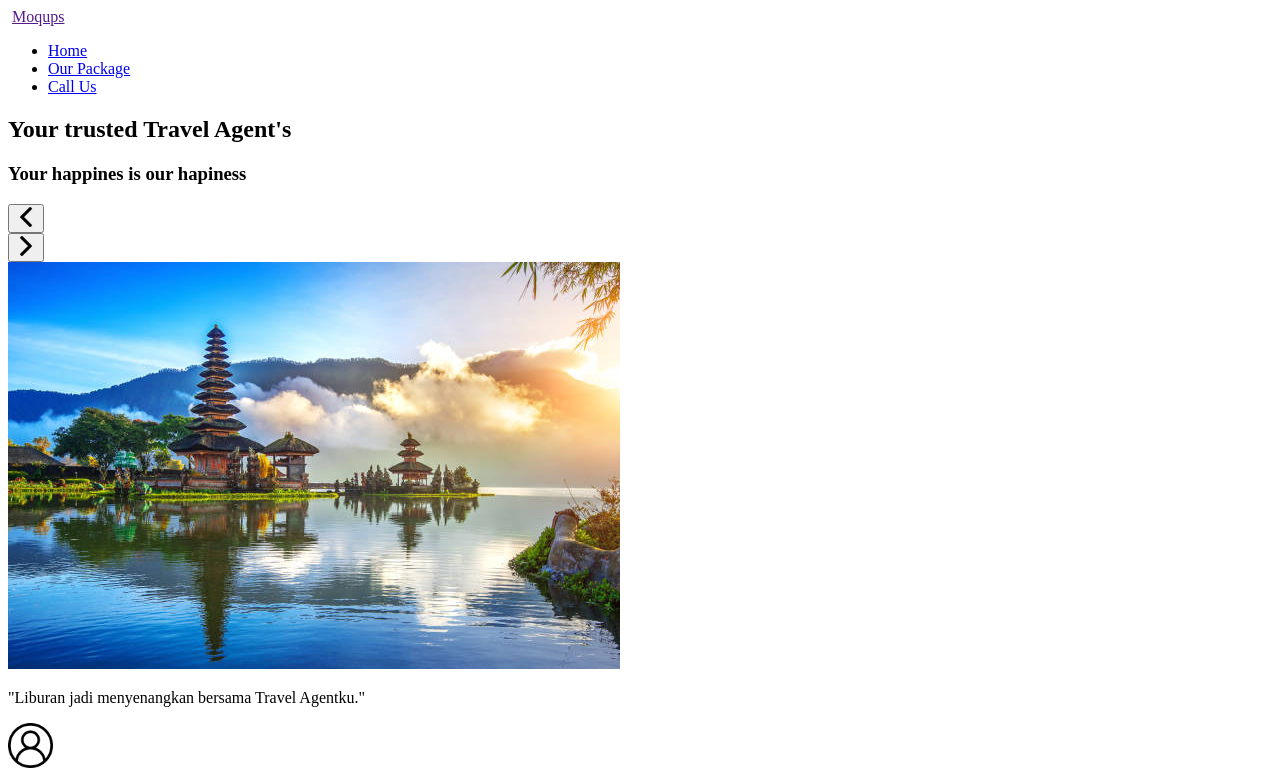
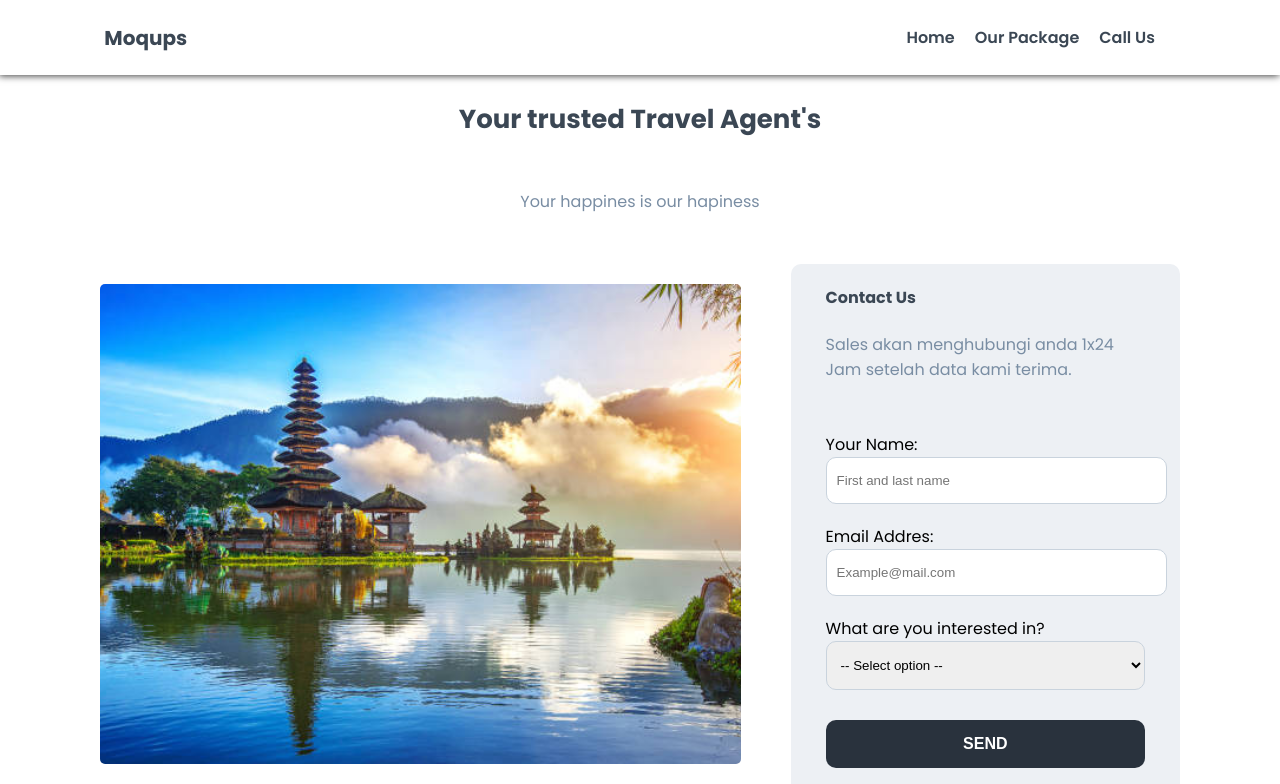
Before and after one commit to revou-fundamental-course/24-jul-23-gilbud, a plain HTML site: page index.html in a window 1280 px wide. Shown: the top 784 px of the page. Drawn offline with Linux system fonts and the light colour scheme; the site is published under a folder, as on GitHub Pages, so addresses that start at the root find nothing.

Commit message:
fix link

```diff
--- a/index.html
+++ b/index.html
@@ -4,7 +4,7 @@
     <meta charset="UTF-8" />
     <meta name="viewport" content="width=device-width, initial-scale=1.0" />
     <title>Document</title>
-    <link rel="stylesheet" href="/css/style.css" />
+    <link rel="stylesheet" href="./css/style.css" />
     <link rel="preconnect" href="https://fonts.googleapis.com" />
     <link rel="preconnect" href="https://fonts.gstatic.com" crossorigin />
     <link
@@ -260,6 +260,6 @@
         <p>Moqups</p>
       </div>
     </footer>
-    <script src="js/script.js"></script>
+    <script src="./js/script.js"></script>
   </body>
 </html>
```
